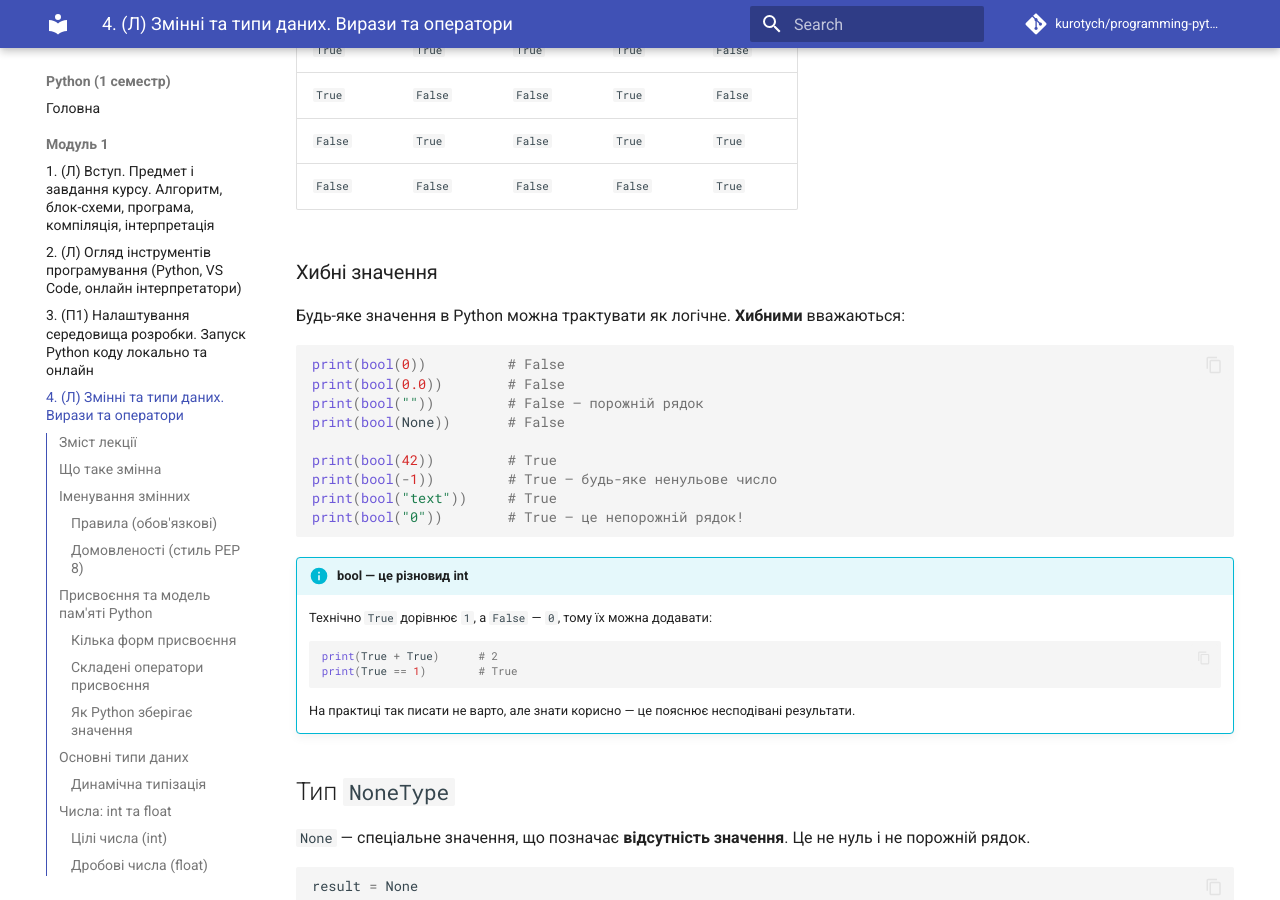
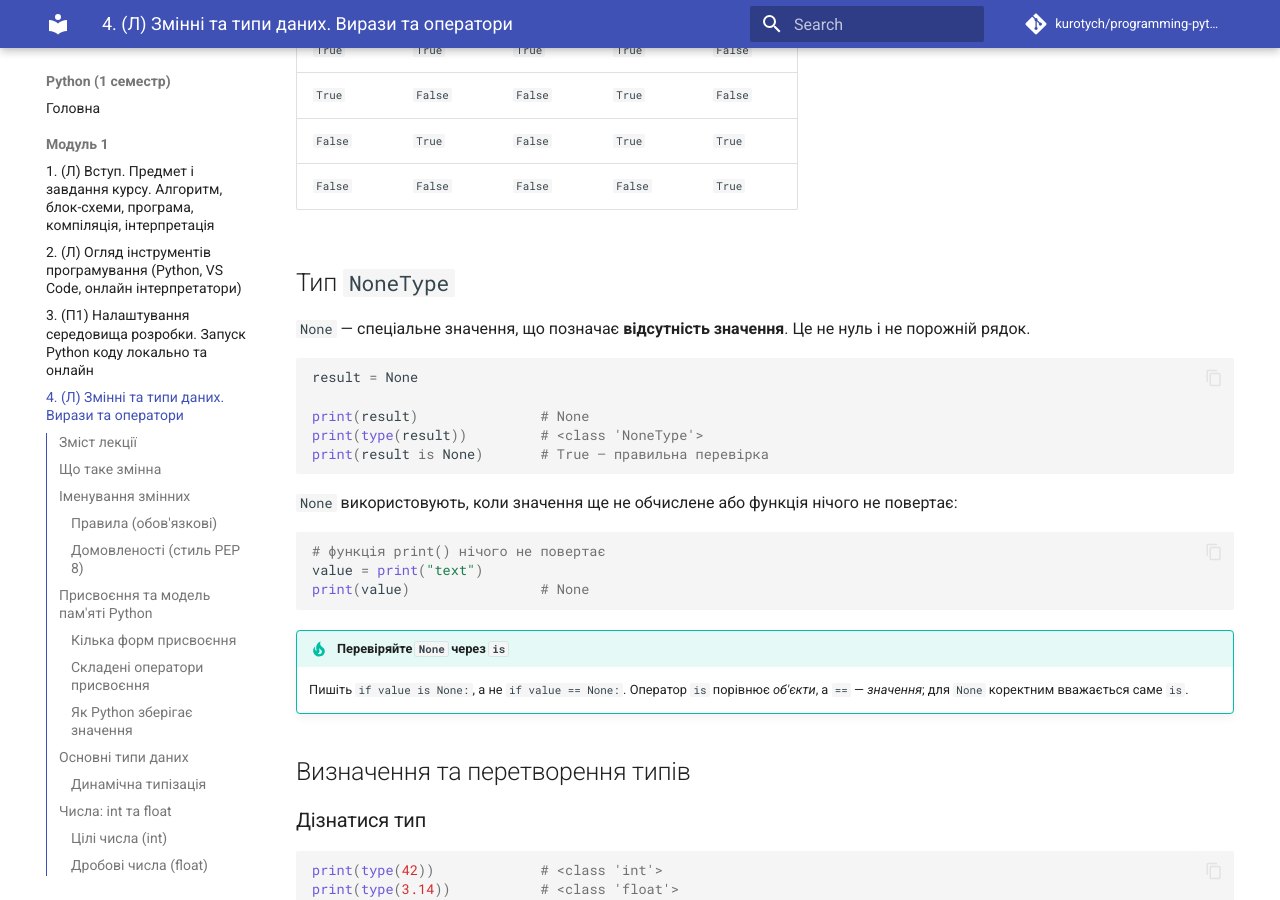
Before and after one commit to kurotych/programming-python-1sem, an MkDocs documentation site: the page built from docs/module1/04-variables-lecture.md, in a window 1280 px wide and 900 px high, scrolled down 11628 px. Built offline with MkDocs 1.6.1 and Material for MkDocs 9.7.7, drawn with Linux system fonts in a browser that asks for light colours; comment, search, counter and statistics services are not loaded.

Commit message:
refact 4

````diff
--- a/docs/module1/04-variables-lecture.md
+++ b/docs/module1/04-variables-lecture.md
@@ -509,32 +509,6 @@ print(not (is_weekend or is_holiday))       # False
 | `False` | `True` | `False` | `True` | `True` |
 | `False` | `False` | `False` | `False` | `True` |
 
-### Хибні значення
-
-Будь-яке значення в Python можна трактувати як логічне. **Хибними** вважаються:
-
-```python
-print(bool(0))          # False
-print(bool(0.0))        # False
-print(bool(""))         # False — порожній рядок
-print(bool(None))       # False
-
-print(bool(42))         # True
-print(bool(-1))         # True — будь-яке ненульове число
-print(bool("text"))     # True
-print(bool("0"))        # True — це непорожній рядок!
-```
-
-!!! info "bool — це різновид int"
-    Технічно `True` дорівнює `1`, а `False` — `0`, тому їх можна додавати:
-
-    ```python
-    print(True + True)      # 2
-    print(True == 1)        # True
-    ```
-
-    На практиці так писати не варто, але знати корисно — це пояснює несподівані результати.
-
 ## Тип `NoneType`
 
 `None` — спеціальне значення, що позначає **відсутність значення**. Це не нуль і не порожній рядок.
````
